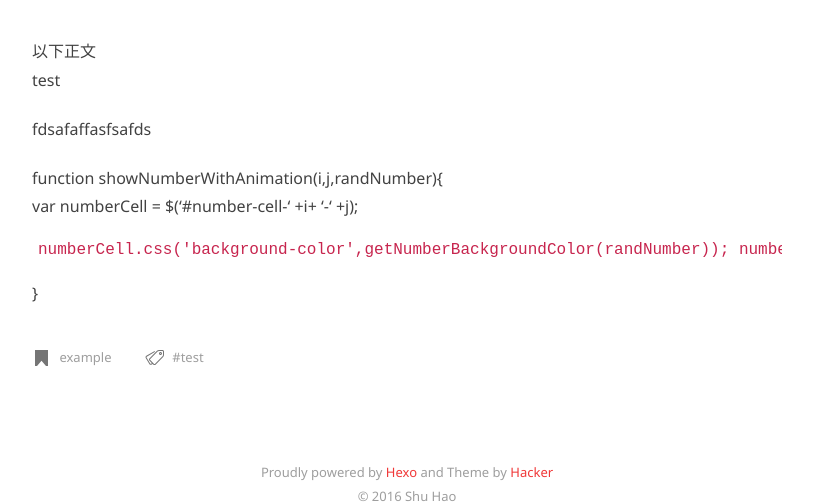
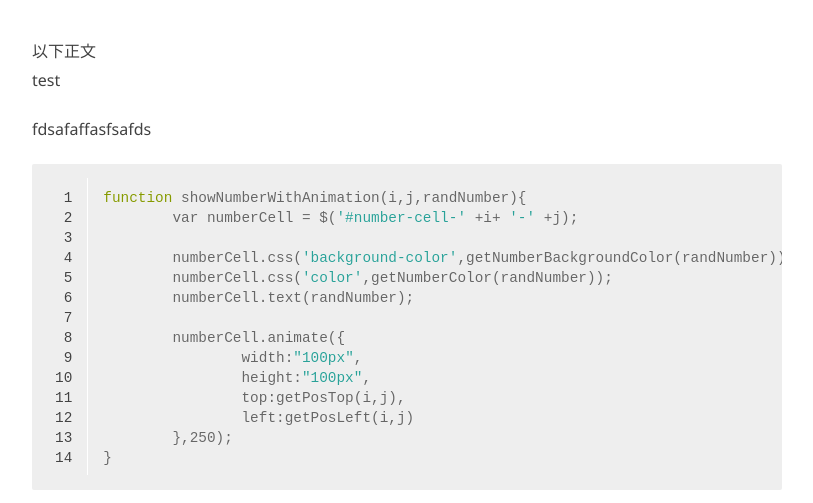
Before and after one commit to 4Evernooob/4Evernooob.github.io, a plain HTML site: page 2016/09/02/My-New-Post/index.html in a window 1280 px wide. Shown: the part 320-823 px from the top of the page, without its empty margins (233-1046 px from the left). Drawn offline with Linux system fonts and the light colour scheme; a script that the page names is missing.

Commit message:
Site updated: 2016-09-06 17:17:45

```diff
--- a/2016/09/02/My-New-Post/index.html
+++ b/2016/09/02/My-New-Post/index.html
@@ -85,18 +85,7 @@
 
         <p>以下正文<br>test</p>
 <p>fdsafaffasfsafds</p>
-<p>function showNumberWithAnimation(i,j,randNumber){<br>    var numberCell = $(‘#number-cell-‘ +i+ ‘-‘ +j);</p>
-<pre><code>numberCell.css(&apos;background-color&apos;,getNumberBackgroundColor(randNumber));
-numberCell.css(&apos;color&apos;,getNumberColor(randNumber));
-numberCell.text(randNumber);
-
-numberCell.animate({
-    width:&quot;100px&quot;,
-    height:&quot;100px&quot;,
-    top:getPosTop(i,j),
-    left:getPosLeft(i,j)
-},250);
-</code></pre><p>}</p>
+<figure class="highlight bash"><table><tr><td class="gutter"><pre><div class="line">1</div><div class="line">2</div><div class="line">3</div><div class="line">4</div><div class="line">5</div><div class="line">6</div><div class="line">7</div><div class="line">8</div><div class="line">9</div><div class="line">10</div><div class="line">11</div><div class="line">12</div><div class="line">13</div><div class="line">14</div></pre></td><td class="code"><pre><div class="line"><span class="keyword">function</span> showNumberWithAnimation(i,j,randNumber)&#123;</div><div class="line">	var numberCell = $(<span class="string">'#number-cell-'</span> +i+ <span class="string">'-'</span> +j);</div><div class="line"></div><div class="line">	numberCell.css(<span class="string">'background-color'</span>,getNumberBackgroundColor(randNumber));</div><div class="line">	numberCell.css(<span class="string">'color'</span>,getNumberColor(randNumber));</div><div class="line">	numberCell.text(randNumber);</div><div class="line"></div><div class="line">	numberCell.animate(&#123;</div><div class="line">		width:<span class="string">"100px"</span>,</div><div class="line">		height:<span class="string">"100px"</span>,</div><div class="line">		top:getPosTop(i,j),</div><div class="line">		left:getPosLeft(i,j)</div><div class="line">	&#125;,250);</div><div class="line">&#125;</div></pre></td></tr></table></figure>
 
 
     </div>
```
Also changed, not shown: index.html (+1 -12 lines).
